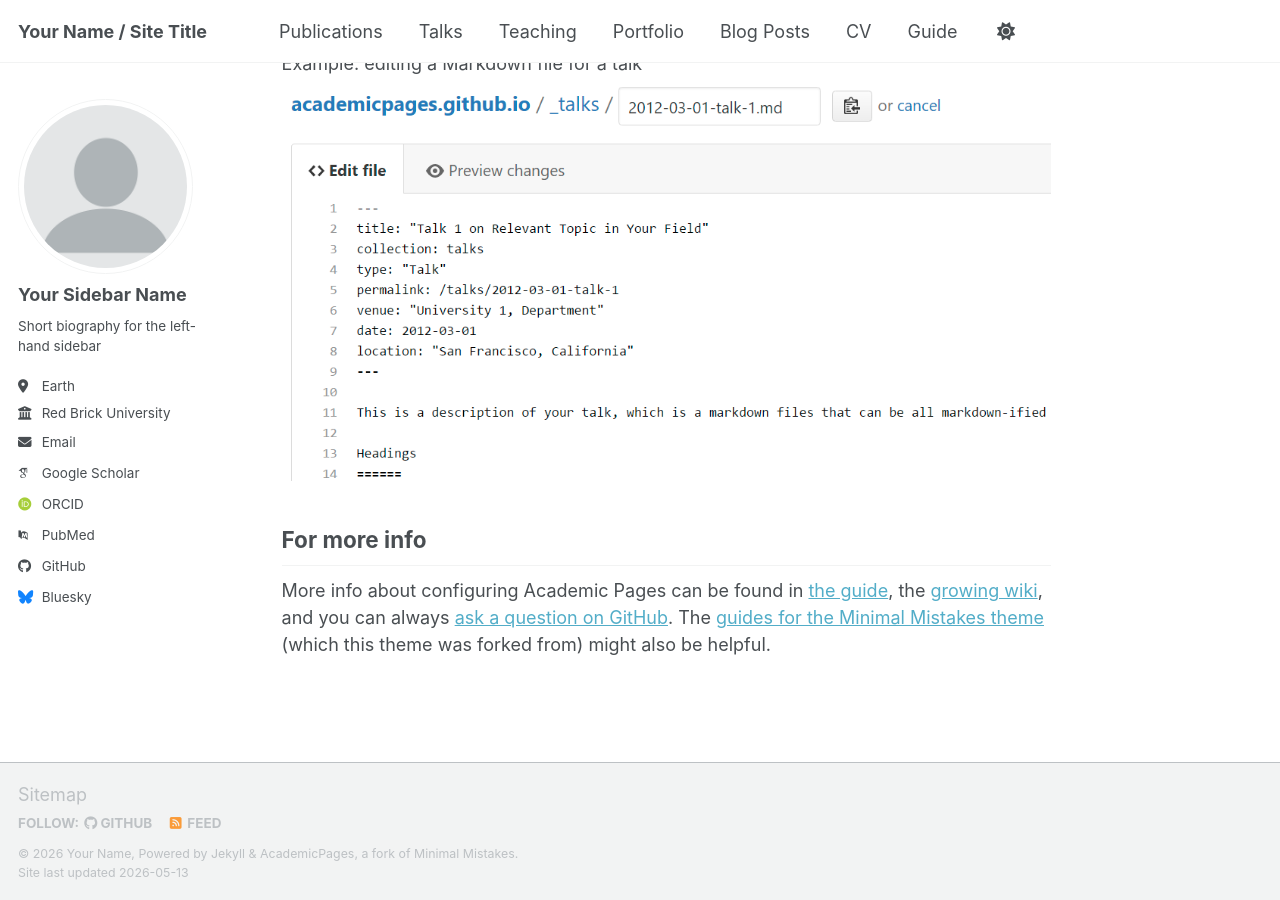
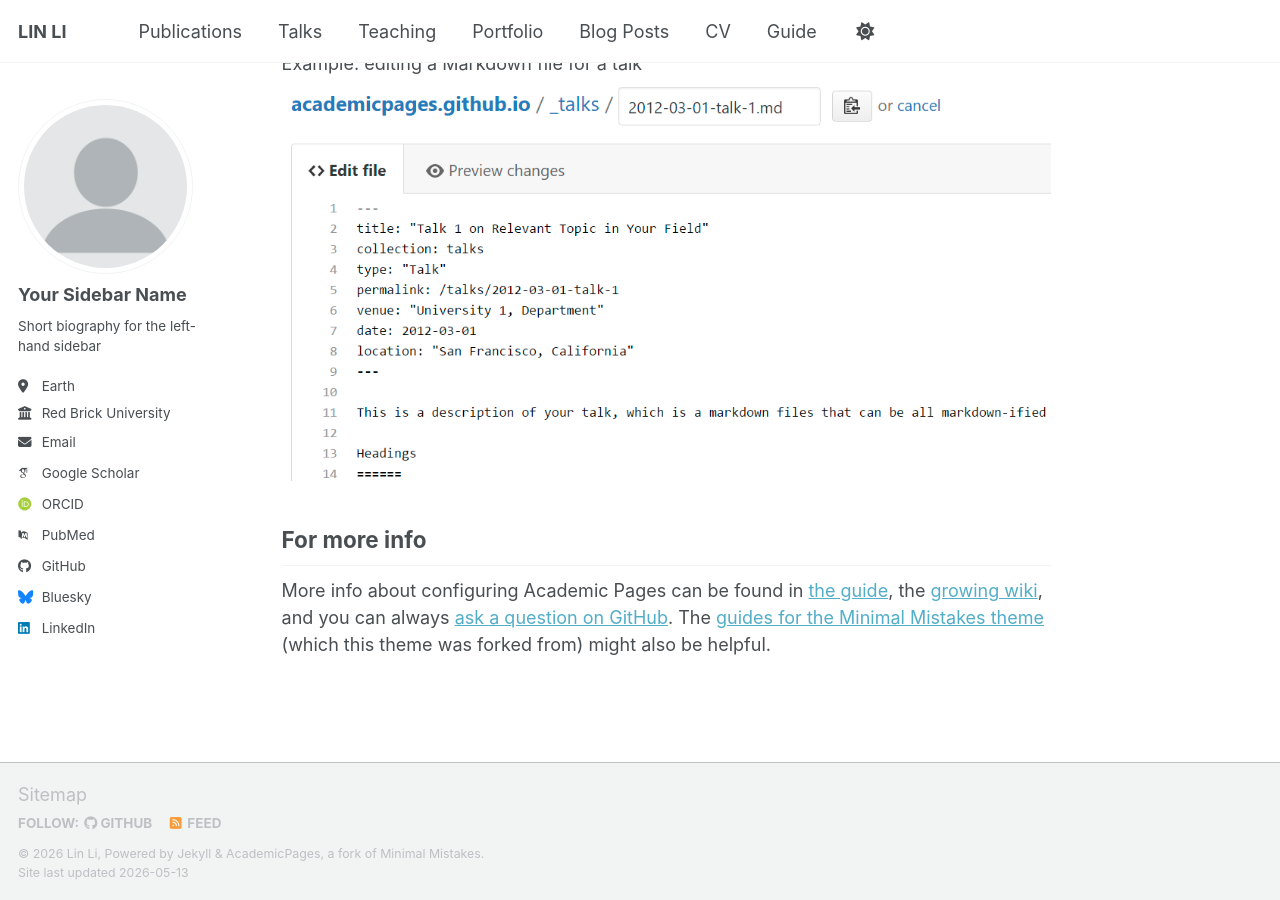
Before and after one commit to lilin96/lilin96a.github.io, a Jekyll site: the page built from _pages/about.md, in a window 1280 px wide and 900 px high, scrolled down 2718 px. Built offline with Jekyll 4.4.1, drawn with Linux system fonts in a browser that asks for light colours; some web fonts are replaced; a script bundle is joined from its source files by our own code; library files that are not in the unit come from our copies.

Commit message:
Update _config.yml

```diff
--- a/_config.yml
+++ b/_config.yml
@@ -9,9 +9,9 @@
 # Basic Site Settings
 locale                   : "en-US"
 site_theme               : "default" # Currently available options are "default", "air"
-title                    : "Your Name / Site Title"
+title                    : "LIN LI"
 title_separator          : "-"
-name                     : &name "Your Name"
+name                     : &name "Lin Li"
 description              : &description "Your Name's academic portfolio"   # Update this with a general description of your site, this is the default if not overridden by a page
 url                      : https://academicpages.github.io # The base hostname & protocol for your site e.g. "https://[your GitHub username].github.io",
                                                            # or if you already have some other page hosted on Github then use "https://[your GitHub username].github.io/[Your Repo Name]"
@@ -35,7 +35,7 @@ author:
   # Academic websites
   academia         : # URL
   arxiv            : # URL - Update with the correct link to your profile
-  googlescholar    : "https://scholar.google.com/citations?user=PS_CX0AAAAAJ"
+  googlescholar    : "https://scholar.google.com/citations?user=cN74GeEAAAAJ&hl=zh-CN"
   inspire-hep      : # URL
   impactstory      : # URL
   orcid            : "https://orcid.org/yourorcidurl"
@@ -66,7 +66,7 @@ author:
   keybase          : # Username
   instagram        : # Username
   lastfm           : # Username
-  linkedin         : # Username
+  linkedin         : "linkedin.com/in/lin-li-425256312"
   mastodon         : # URL
   medium           : # URL
   pinterest        : # Username
```
